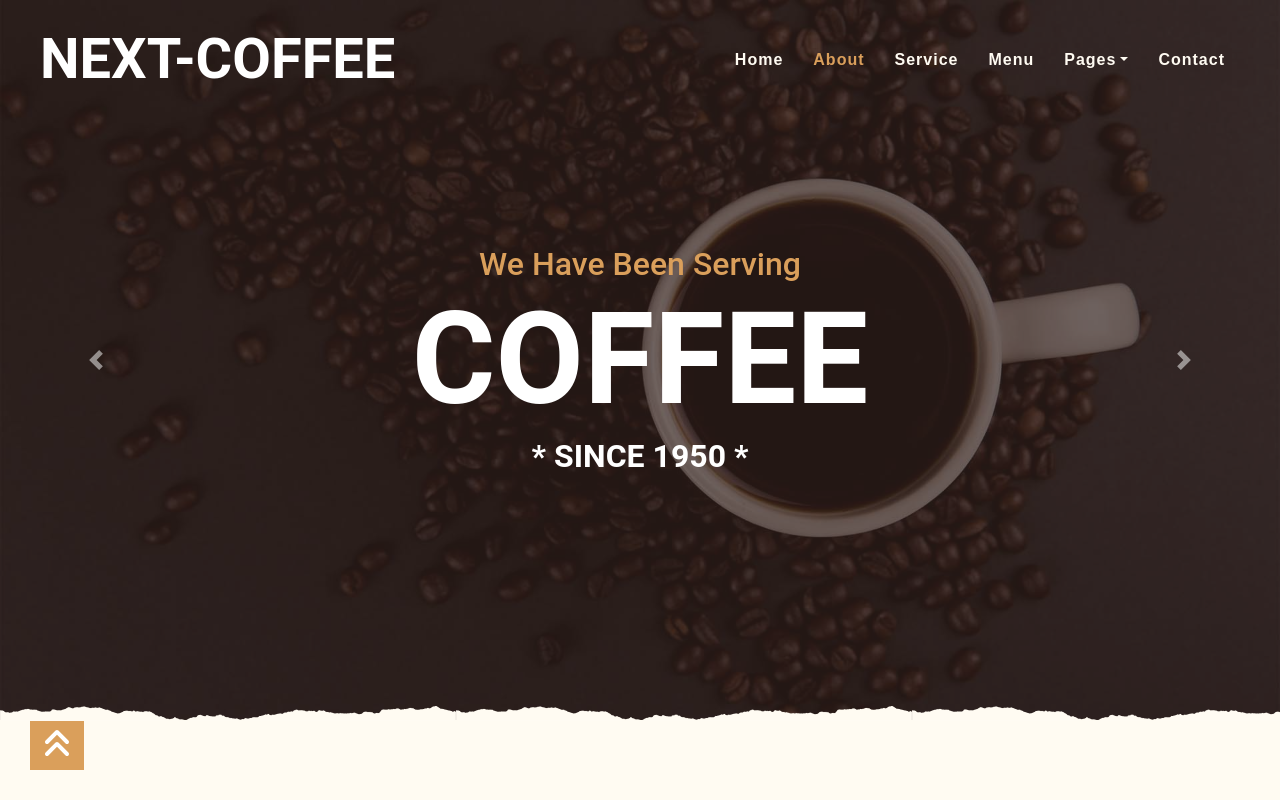
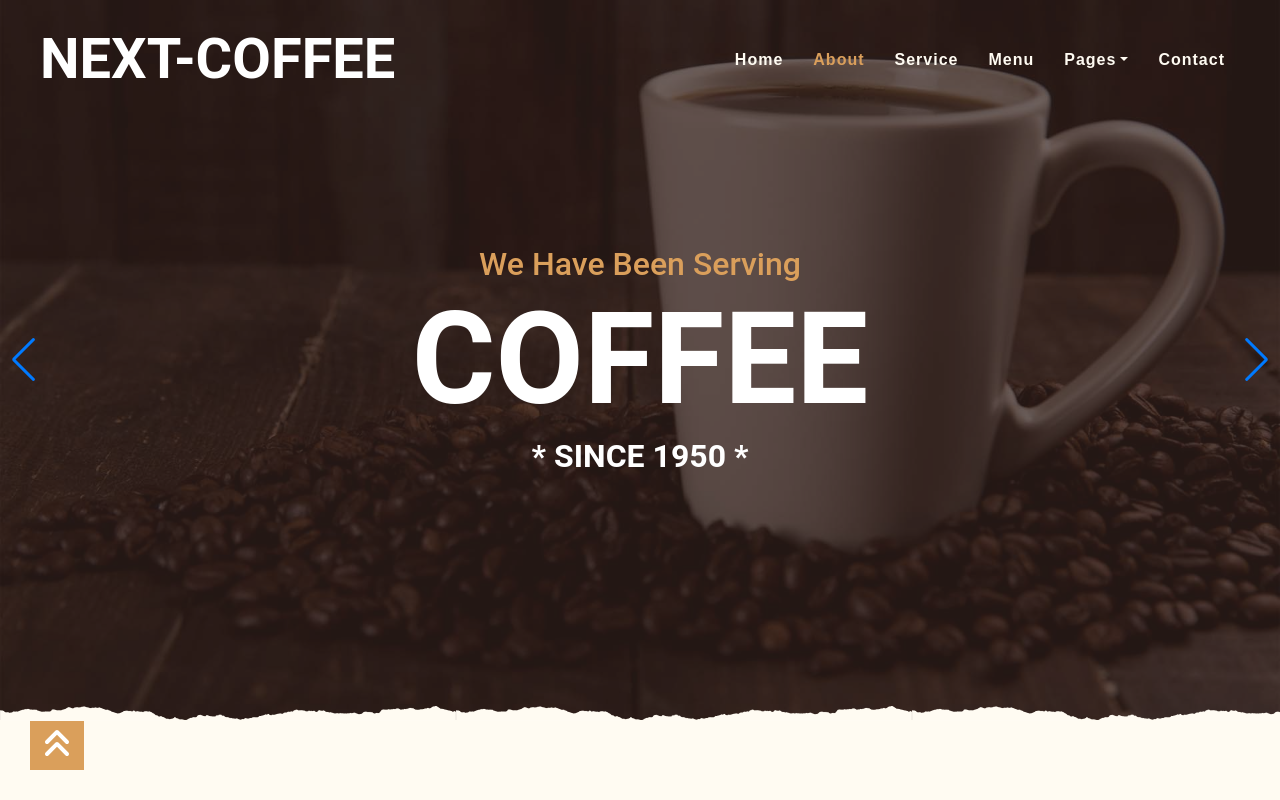
Before and after one commit to khadem-mh/coffee, a Next.js app: page / in a window 1280 px wide. Shown: the top 800 px of the page. Built offline with nearby package versions, Linux system fonts and the light colour scheme.

Commit message:
modified slider

```diff
--- /dev/null
+++ b/components/template/Slider/Slider.jsx
@@ -0,0 +1,45 @@
+// Import Swiper React components
+import { Swiper, SwiperSlide } from 'swiper/react';
+// Import Swiper styles
+import 'swiper/css';
+import 'swiper/css/navigation';
+// import required modules
+import { Navigation } from 'swiper/modules';
+
+const Slider = () => {
+    return (
+        <div className="container-fluid p-0 mb-5">
+            <div id="blog-carousel" className="carousel slide overlay-bottom" data-ride="carousel">
+                <div className="carousel-inner">
+
+                    <Swiper loop={true} navigation={true} modules={[Navigation]} className="mySwiper">
+                        <SwiperSlide>
+                            <div className="carousel-item active">
+                                <img className="w-100" src="img/carousel-2.jpg" alt="Image" />
+                                <div className="carousel-caption d-flex flex-column align-items-center justify-content-center">
+                                    <h2 className="text-primary font-weight-medium m-0">We Have Been Serving</h2>
+                                    <h1 className="display-1 text-white m-0">COFFEE</h1>
+                                    <h2 className="text-white m-0">* SINCE 1950 *</h2>
+                                </div>
+                            </div>
+                        </SwiperSlide>
+
+                        <SwiperSlide>
+                            <div className="carousel-item active">
+                                <img className="w-100" src="img/carousel-1.jpg" alt="Image" />
+                                <div className="carousel-caption d-flex flex-column align-items-center justify-content-center">
+                                    <h2 className="text-primary font-weight-medium m-0">We Have Been Serving</h2>
+                                    <h1 className="display-1 text-white m-0">COFFEE</h1>
+                                    <h2 className="text-white m-0">* SINCE 1950 *</h2>
+                                </div>
+                            </div>
+                        </SwiperSlide>
+                    </Swiper>
+
+                </div>
+            </div>
+        </div>
+    )
+}
+
+export default Slider
--- a/pages/index.js
+++ b/pages/index.js
@@ -3,39 +3,13 @@ import Service from "./service";
 import Menu from "./menu";
 import Testimonial from "./testimonial";
 import Reservation from "./reservation";
+import Slider from "@/components/template/Slider/Slider";
 
 export default function Home() {
   return (
     <>
 
-      <div className="container-fluid p-0 mb-5">
-        <div id="blog-carousel" className="carousel slide overlay-bottom" data-ride="carousel">
-          <div className="carousel-inner">
-            <div className="carousel-item active">
-              <img className="w-100" src="img/carousel-1.jpg" alt="Image" />
-              <div className="carousel-caption d-flex flex-column align-items-center justify-content-center">
-                <h2 className="text-primary font-weight-medium m-0">We Have Been Serving</h2>
-                <h1 className="display-1 text-white m-0">COFFEE</h1>
-                <h2 className="text-white m-0">* SINCE 1950 *</h2>
-              </div>
-            </div>
-            <div className="carousel-item">
-              <img className="w-100" src="img/carousel-2.jpg" alt="Image" />
-              <div className="carousel-caption d-flex flex-column align-items-center justify-content-center">
-                <h2 className="text-primary font-weight-medium m-0">We Have Been Serving</h2>
-                <h1 className="display-1 text-white m-0">COFFEE</h1>
-                <h2 className="text-white m-0">* SINCE 1950 *</h2>
-              </div>
-            </div>
-          </div>
-          <a className="carousel-control-prev" href="#blog-carousel" data-slide="prev">
-            <span className="carousel-control-prev-icon"></span>
-          </a>
-          <a className="carousel-control-next" href="#blog-carousel" data-slide="next">
-            <span className="carousel-control-next-icon"></span>
-          </a>
-        </div>
-      </div>
+      <Slider />
 
       <About />
 
--- a/styles/globals.css
+++ b/styles/globals.css
@@ -1 +1 @@
-@import "./style.min.css"
+@import "./style.min.css";
```
